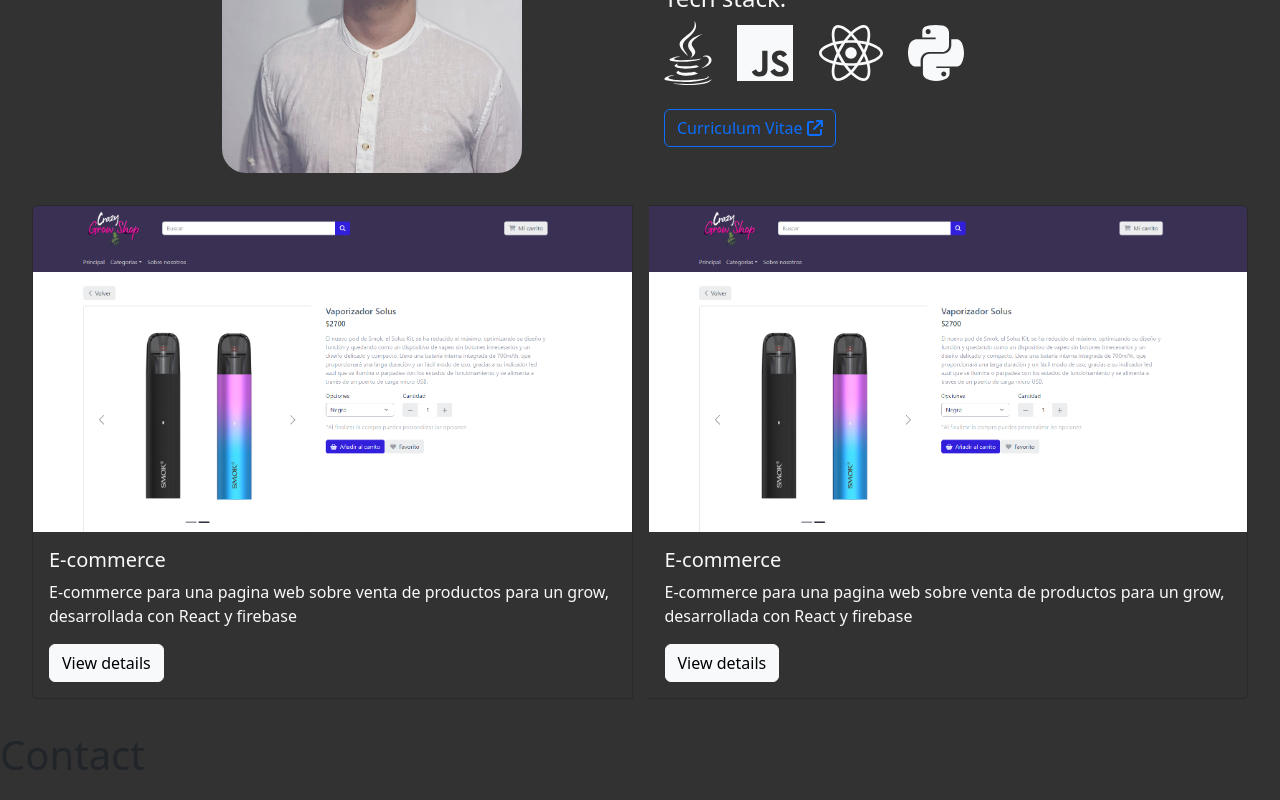
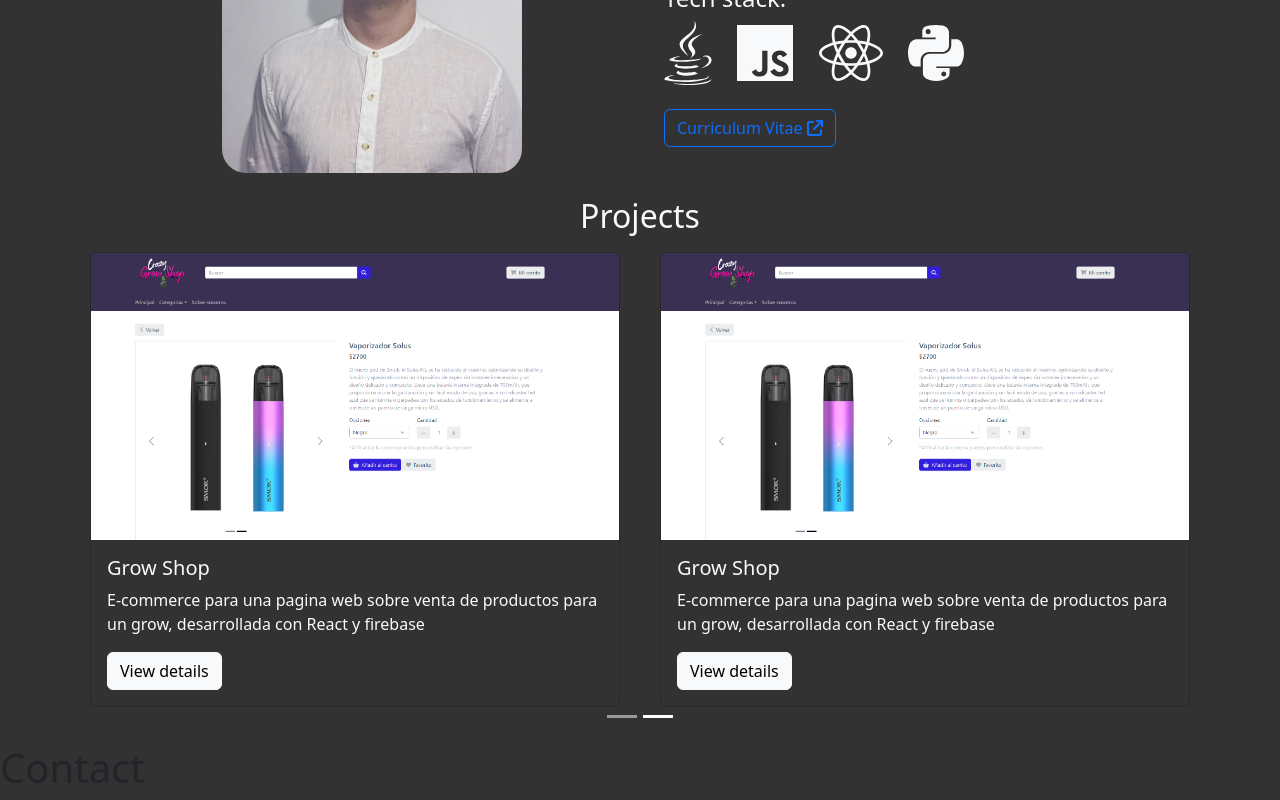
Before and after one commit to adrian120401/PersonalPortafolio, a React (Create React App) app in the folder personal-portafolio/: page /#/ in a window 1280 px wide. Shown: the part 977-1777 px from the top of the page. Built offline with nearby package versions, Linux system fonts and the light colour scheme.

Commit message:
carousel in project

```diff
--- a/personal-portafolio/src/App.css
+++ b/personal-portafolio/src/App.css
@@ -34,6 +34,11 @@ body{
     max-width: 65rem;
 }
 
+.cards{
+    grid-template-columns: repeat(2, 1fr);
+    align-items: center;
+    column-gap: 1rem;
+}
 
 
 @media screen and (max-width: 768px){
@@ -54,4 +59,7 @@ body{
     .icon{
         margin: 0 10px;
     }
+    .cards{
+        grid-template-columns: 1fr;
+    }
 }
--- /dev/null
+++ b/personal-portafolio/src/components/ProjectDetail.jsx
@@ -0,0 +1,5 @@
+const ProjectDetail = () => {
+
+}
+
+export {ProjectDetail}
--- a/personal-portafolio/src/data/ProjectsList.js
+++ b/personal-portafolio/src/data/ProjectsList.js
@@ -11,7 +11,17 @@ export const ProjectList = [
     },
     {
         "imgs": [Product,Cart, Mobile],
-        "title": "E-commerce",
+        "title": "Grow Shop",
+        "text": <p class="card-text">E-commerce para una pagina web sobre venta de productos para un grow, desarrollada con React y firebase</p>
+    },
+    {
+        "imgs": [Product,Cart, Mobile],
+        "title": "Grow Shop",
+        "text": <p class="card-text">E-commerce para una pagina web sobre venta de productos para un grow, desarrollada con React y firebase</p>
+    },
+    {
+        "imgs": [Product,Cart, Mobile],
+        "title": "Grow Shop",
         "text": <p class="card-text">E-commerce para una pagina web sobre venta de productos para un grow, desarrollada con React y firebase</p>
     },
 ]
--- a/personal-portafolio/src/index.js
+++ b/personal-portafolio/src/index.js
@@ -8,7 +8,7 @@ import 'bootstrap/dist/js/bootstrap.bundle.min.js';
 
 const root = ReactDOM.createRoot(document.getElementById('root'));
 root.render(
-  <HashRouter>
+  <HashRouter /*  basename="/PersonalPortafolio" */>
     <App />
   </HashRouter>
 );
--- a/personal-portafolio/src/pages/Projects.jsx
+++ b/personal-portafolio/src/pages/Projects.jsx
@@ -1,11 +1,13 @@
 import { ProjectList } from "../data/ProjectsList"
 import { Link } from "react-router-dom"
+import { Carousel, Row, Col} from "react-bootstrap"
+const Projects = ()=> {
+    const projectGroups = [];
+    for (let i = 0; i < ProjectList.length; i += 2) {
+        projectGroups.push(ProjectList.slice(i, i + 2));
+      }
 
-const Projects = ()=> {
-
-    const getAllProjects = () =>{
-        console.log(ProjectList)
-        return ProjectList.map(Project =>{
+    const getProject = (Project) =>{
             return(
                     <div class="card m-2 text-light" style={{backgroundColor:"#323232"}} >
                         <img src={Project.imgs[0]} alt={Project.imgs[0]} className="card-img-top"></img>
@@ -16,14 +18,23 @@ const Projects = ()=> {
                         </div>
                     </div>
 
-            )
-        })
-    }
+    )}
     return(
-        <div class="container-fluid p-4"  id="projects">
-           <div class="card-group">
-            {getAllProjects()}
-            </div>
+        <div class="container text-light mt-4" id="projects">
+            <h2 className="text-center">Projects</h2>
+            <Carousel style={{ height: 500 }}>
+          {projectGroups.map((group, index) => (
+            <Carousel.Item style={{ height: 500 }} key={index}  interval={3000}>
+                <Row>
+                {group.map((project) => (
+                <Col key={project.id}>
+                  {getProject(project)}
+                </Col>
+              ))}
+                </Row>
+            </Carousel.Item>
+            ))}
+            </Carousel>
         </div>
 
     )
```
